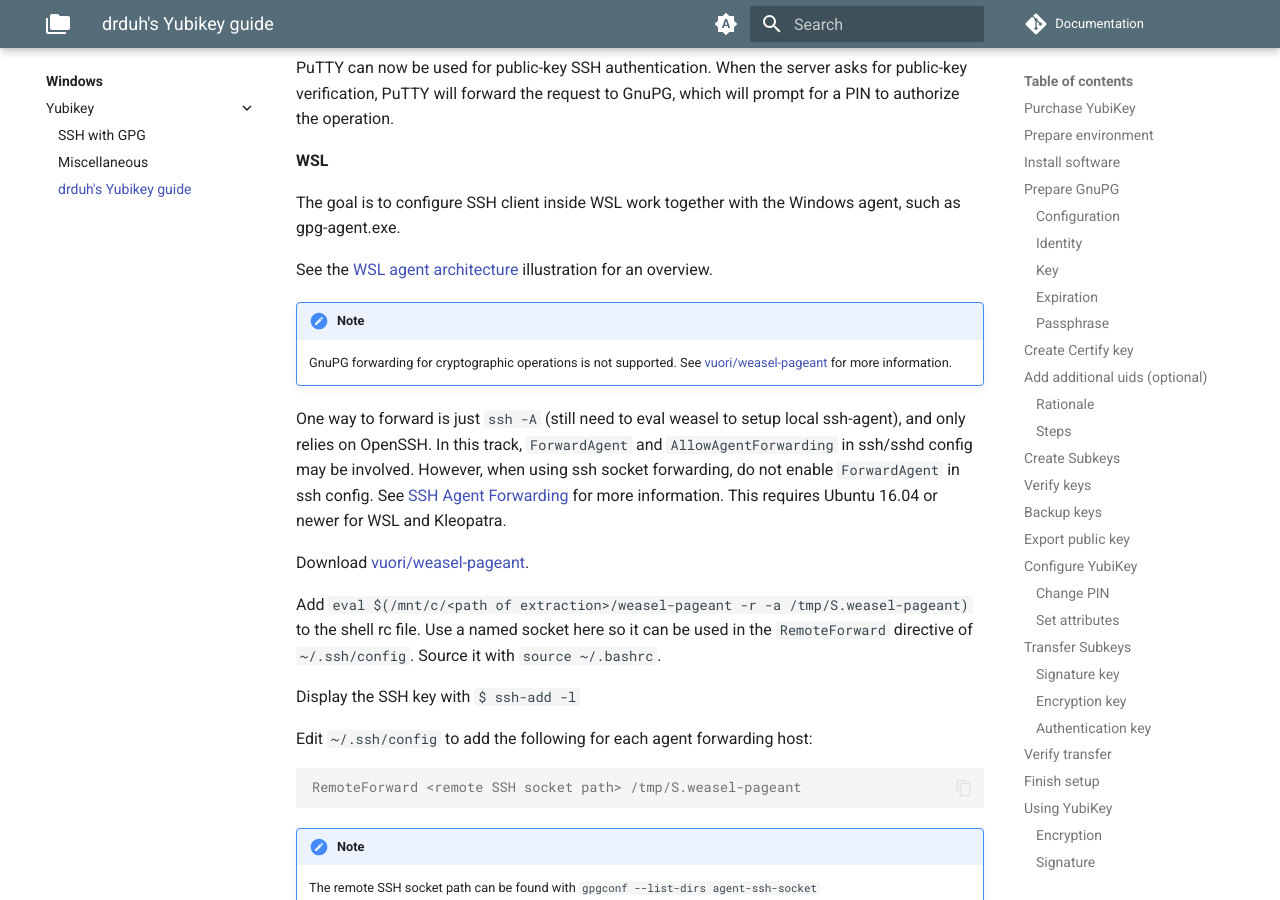
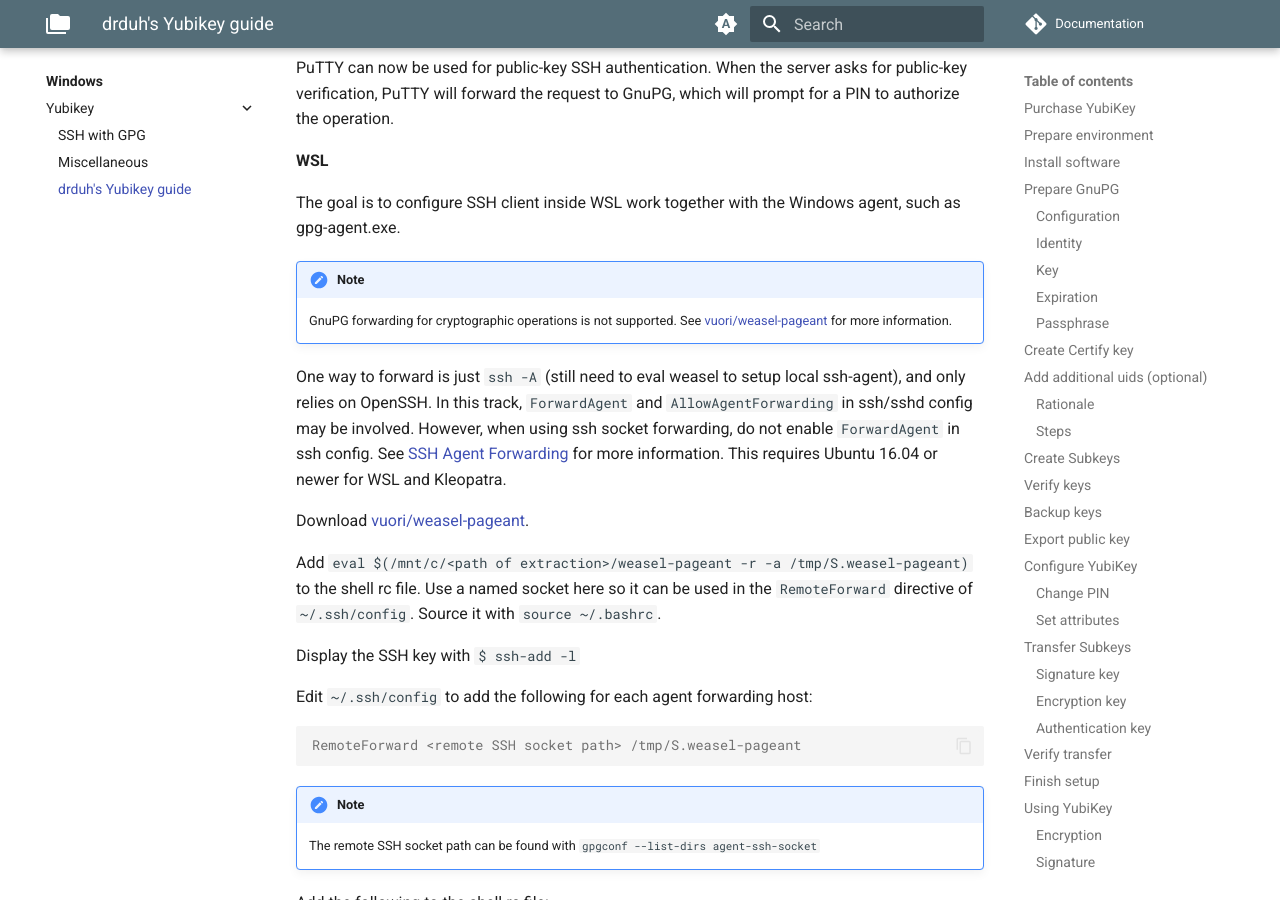
Before and after one commit to FlagHunter01/documentation.frolov.eu, an MkDocs documentation site: the page built from docs/windows/yubikey/drduh.md, in a window 1280 px wide and 900 px high, scrolled down 27614 px. Built offline with MkDocs 1.6.1 and Material for MkDocs 9.7.7, drawn with Linux system fonts in a browser that asks for light colours; plug-ins that fetch from the network failed and are left out; comment, search, counter and statistics services are not loaded.

Commit message:
delete shema in drduh

```diff
--- a/docs/windows/yubikey/drduh.md
+++ b/docs/windows/yubikey/drduh.md
@@ -1332,8 +1332,6 @@ PuTTY can now be used for public-key SSH authentication. When the server asks fo
 
 The goal is to configure SSH client inside WSL work together with the Windows agent, such as gpg-agent.exe.
 
-See the [WSL agent architecture](media/schema_gpg.png) illustration for an overview.
-
 !!! note
     GnuPG forwarding for cryptographic operations is not supported. See [vuori/weasel-pageant](https://github.com/vuori/weasel-pageant) for more information.
 
```
